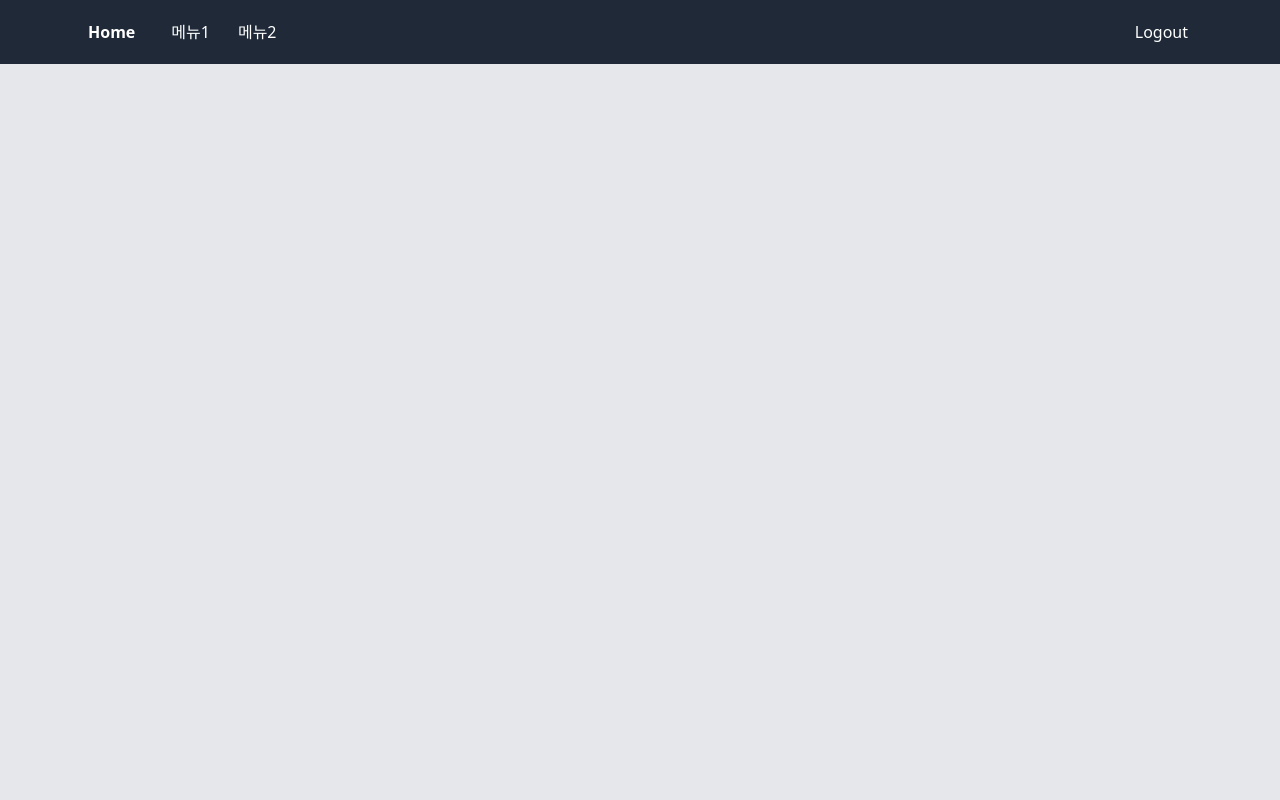
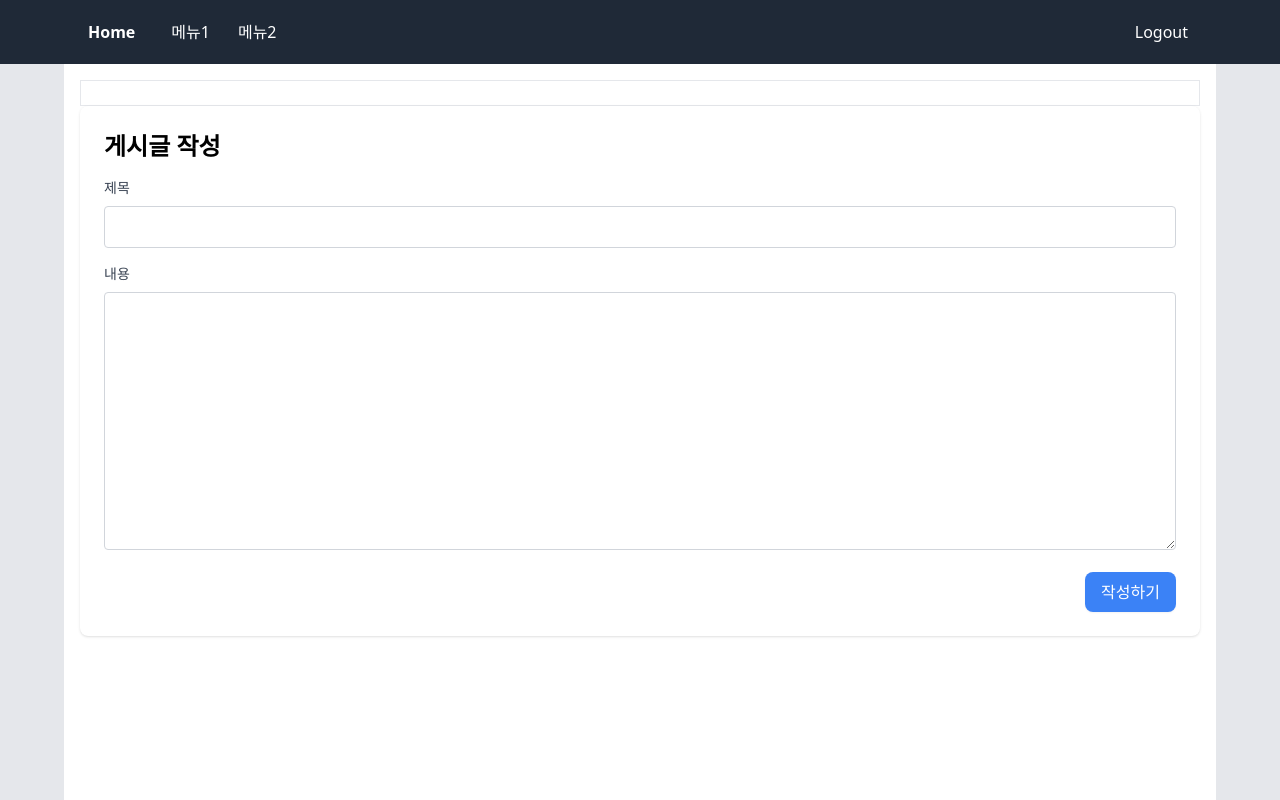
Before and after one commit to qwq140/react-topic-board, a React (Create React App) app: page /board/1/post/write in a window 1280 px wide. Before the commit this address had no page. Built offline with nearby package versions, Linux system fonts and the light colour scheme; no server answers; sample sign-in values are in the browser's storage.

Commit message:
feat : 게시글 작성 페이지 작업

```diff
--- a/src/App.js
+++ b/src/App.js
@@ -3,9 +3,12 @@ import {BrowserRouter, Route, Routes} from "react-router-dom";
 import Signup from "./pages/User/Signup";
 import Login from "./pages/User/Login";
 import BoardList from "./pages/Board/BoardList";
-import {AuthProvider} from "./context/AuthContext";
+import {AuthContext, AuthProvider} from "./context/AuthContext";
 import Header from "./components/Header";
 import BoardDetail from "./pages/Board/BoardDetail";
+import PostWrite from "./pages/Post/PostWrite";
+import ProtectedRoute from "./route/ProtectedRoute";
+import {useContext} from "react";
 
 function App() {
     return (
@@ -19,6 +22,11 @@ function App() {
                             <Route path="/board/:boardId" element={<BoardDetail/>}/>
                             <Route path="/signup" element={<Signup/>}/>
                             <Route path="/login" element={<Login/>}/>
+                            <Route path="/board/:boardId/post/write" element={
+                                <ProtectedRoute>
+                                    <PostWrite/>
+                                </ProtectedRoute>
+                            }/>
                         </Routes>
                     </div>
                 </div>
--- a/src/pages/Board/components/BoardDetailInfo.js
+++ b/src/components/BoardDetailInfo.js
@@ -1,5 +1,5 @@
 import {useEffect, useState} from "react";
-import api from "../../../api/api";
+import api from "../api/api";
 
 const BoardDetailInfo = ({boardId}) => {
 
--- a/src/components/CustomButton.js
+++ b/src/components/CustomButton.js
@@ -1,10 +1,11 @@
 import PropTypes from "prop-types";
 
 
-const CustomButton = ({onClick, children, className = 'bg-blue-500 text-white hover:bg-blue-600'}) => {
+const CustomButton = ({type = 'button', onClick, children, className = 'bg-blue-500 text-white hover:bg-blue-600'}) => {
 
     return (
         <button
+            type={type}
             onClick={onClick}
             className={`px-4 py-2 rounded-lg shadow-sm ${className}`}
         >
--- /dev/null
+++ b/src/components/ErrorDialog.js
@@ -0,0 +1,23 @@
+const ErrorDialog = ({message, onClose}) => {
+    if(!message) return null;
+
+    return (
+        <div className="fixed inset-0 flex items-center justify-center bg-black bg-opacity-50 z-50">
+            <div className="bg-white p-6 rounded-lg shadow-lg max-w-sm w-full">
+                <h3 className="text-lg font-bold mb-4">오류</h3>
+                <p className="mb-4">{message}</p>
+                <div className='flex justify-end'>
+                    <button
+                        className="bg-blue-500 text-white py-2 px-4 rounded hover:bg-blue-600"
+                        onClick={onClose}
+                    >
+                        닫기
+                    </button>
+                </div>
+
+            </div>
+        </div>
+    );
+}
+
+export default ErrorDialog;
--- a/src/context/AuthContext.js
+++ b/src/context/AuthContext.js
@@ -18,6 +18,8 @@ const authReducer = (state, action) => {
         case 'LOGOUT':
             localStorage.removeItem("accessToken");
             localStorage.removeItem("refreshToken");
+            localStorage.removeItem('isAuth');
+            localStorage.removeItem('user');
             return {
                 isAuth : false,
                 user : null,
@@ -28,7 +30,7 @@ const authReducer = (state, action) => {
 }
 
 // 컨텍스트 생성
-const AuthContext = createContext();
+export const AuthContext = createContext();
 
 export const AuthProvider = ({children}) => {
     const [state, dispatch] = useReducer(authReducer, initialState);
--- a/src/pages/Board/BoardDetail.js
+++ b/src/pages/Board/BoardDetail.js
@@ -1,6 +1,6 @@
 import {useParams} from "react-router-dom";
 import {useEffect, useState} from "react";
-import BoardDetailInfo from "./components/BoardDetailInfo";
+import BoardDetailInfo from "../../components/BoardDetailInfo";
 import PostTable from "./components/PostTable";
 import BoardDetailContent from "./components/BoardDetailContent";
 
--- /dev/null
+++ b/src/pages/Post/PostWrite.js
@@ -0,0 +1,16 @@
+import {useParams} from "react-router-dom";
+import BoardDetailInfo from "../../components/BoardDetailInfo";
+import PostForm from "./components/PostForm";
+
+const PostWrite = () => {
+    const {boardId} = useParams();
+
+    return (
+      <div className='max-w-6xl mx-auto bg-white w-full p-4'>
+          <BoardDetailInfo boardId={boardId}/>
+          <PostForm boardId={boardId}/>
+      </div>
+    );
+}
+
+export default PostWrite;
--- /dev/null
+++ b/src/pages/Post/components/PostForm.js
@@ -0,0 +1,83 @@
+import {useState} from "react";
+import CustomButton from "../../../components/CustomButton";
+import api from "../../../api/api";
+import {useNavigate} from "react-router-dom";
+import ErrorDialog from "../../../components/ErrorDialog";
+
+const PostForm = ({boardId}) => {
+    const navigate = useNavigate();
+    const [title, setTitle] = useState('');
+    const [content, setContent] = useState('');
+    const [error, setError] = useState('');
+
+    const handleSubmit = async () => {
+        if(!title.trim()) {
+            setError('제목을 입력해주세요');
+            return;
+        }
+        if(!content.trim()) {
+            setError('내용을 입력해주세요');
+            return;
+        }
+
+        try {
+            await api.post(`/boards/${boardId}/posts`, {title, content});
+            navigate(`/board/${boardId}`);
+        } catch (e) {
+            if(e.response.data.errorCode === "VALIDATION-001"){
+                const validationErrorData = e.response.data.data;
+                const errorMessage = validationErrorData[Object.keys(validationErrorData)[0]];
+                setError(errorMessage);
+            } else {
+                if(e.response.data.message) {
+                    setError(e.response.data.message);
+                } else {
+                    setError('게시글 작성 중 오류가 발생하였습니다. 잠시 후 시도해주세요');
+                }
+            }
+
+        }
+    }
+
+    const handleCloseErrorDialog = () => setError('');
+
+    return (
+        <div className="p-6 bg-white rounded-lg shadow">
+            <h2 className="text-2xl font-semibold mb-4">게시글 작성</h2>
+
+            <ErrorDialog message={error} onClose={handleCloseErrorDialog}/>
+
+            <form>
+                <div className="mb-4">
+                    <label htmlFor="title" className="block text-sm font-medium text-gray-700 mb-2">
+                        제목
+                    </label>
+                    <input
+                        type="text"
+                        id="title"
+                        value={title}
+                        onChange={(e) => setTitle(e.target.value)}
+                        className="w-full p-2 border border-gray-300 rounded focus:outline-none focus:ring-2 focus:ring-blue-500"
+                    />
+                </div>
+                <div className="mb-4">
+                    <label htmlFor="content" className="block text-sm font-medium text-gray-700 mb-2">
+                        내용
+                    </label>
+                    <textarea
+                        id="content"
+                        rows="10"
+                        value={content}
+                        onChange={(e) => setContent(e.target.value)}
+                        className="w-full p-2 border border-gray-300 rounded focus:outline-none focus:ring-2 focus:ring-blue-500"
+                    />
+                </div>
+                <div className="flex justify-end">
+                    <CustomButton onClick={handleSubmit}>작성하기</CustomButton>
+                </div>
+            </form>
+        </div>
+    );
+}
+
+export default PostForm;
--- a/src/pages/User/Login.js
+++ b/src/pages/User/Login.js
@@ -43,7 +43,7 @@ const Login = () => {
     return (
         <div className="flex items-center justify-center bg-gray-50 pt-6 w-full">
             <div className="max-w-md w-full bg-white p-8 rounded-lg shadow-lg">
-                <h2 className="text-2xl font-bold mb-6">회원가입</h2>
+                <h2 className="text-2xl font-bold mb-6">로그인</h2>
                 <form onSubmit={handleLogin} className="space-y-4">
                     <div>
                         <label htmlFor="username" className="block text-sm font-medium text-gray-700">아이디</label>
--- /dev/null
+++ b/src/route/ProtectedRoute.js
@@ -0,0 +1,20 @@
+import {Navigate} from "react-router-dom";
+import {useAuth} from "../context/AuthContext";
+
+const ProtectedRoute = ({children, requiredRole}) => {
+    const {state} = useAuth();
+
+    // 인증되지 않은 경우 로그인 페이지로 이동
+    if(!state.isAuth) {
+        return <Navigate to="/login" replace/>;
+    }
+
+    // 필요한 권한이 없는 경우 접근 차단
+    if(requiredRole && state.user.role !== requiredRole) {
+        return <Navigate to='/' replace />
+    }
+
+    return children;
+}
+
+export default ProtectedRoute;
```
